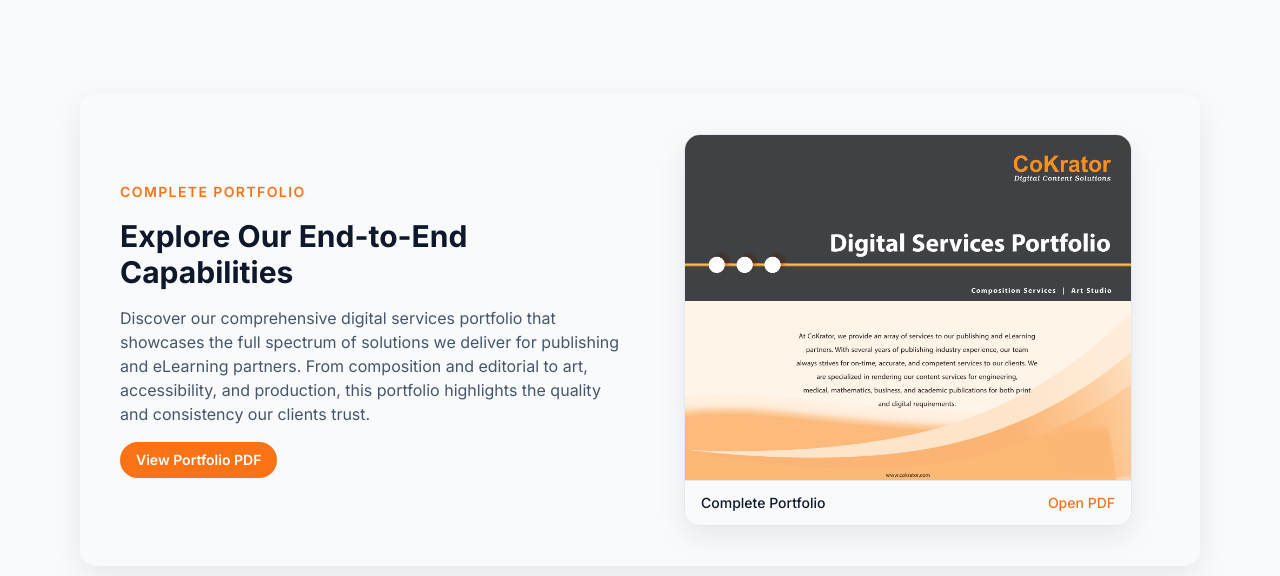
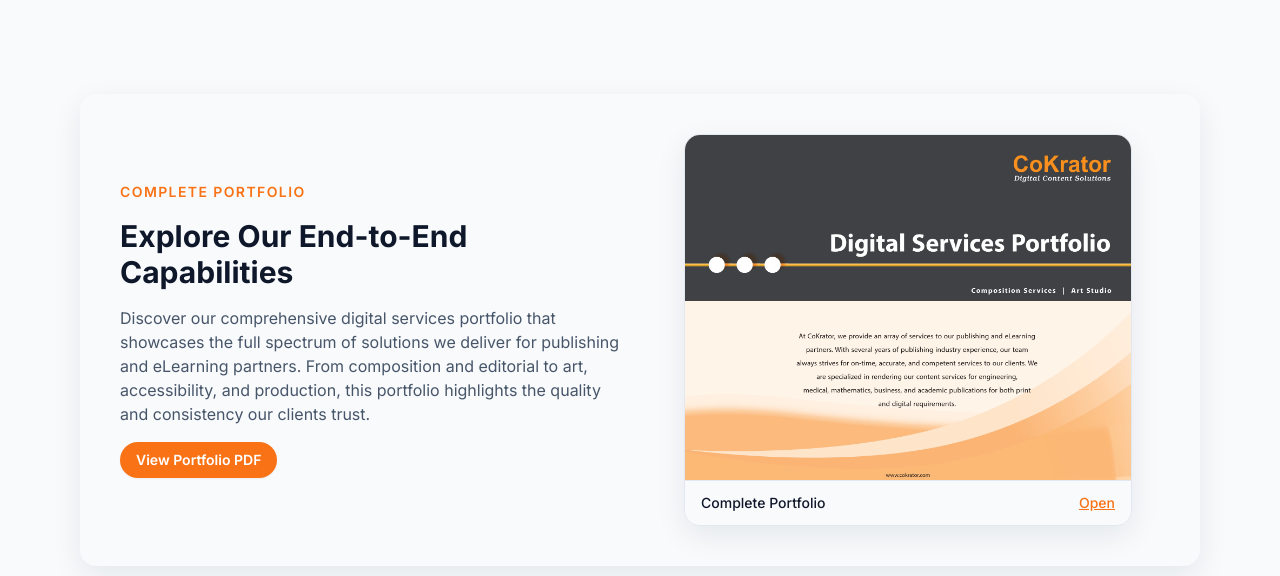
Before and after one commit to Aryaman15/Cokator_Website, a React (Vite) app in the folder client/: page / in a window 1280 px wide. Shown: the part 4340-4916 px from the top of the page. Built offline with nearby package versions, Linux system fonts and the light colour scheme.

Commit message:
Show complete portfolio in modal viewer

```diff
--- a/client/src/components/home/CompletePortfolioSection.tsx
+++ b/client/src/components/home/CompletePortfolioSection.tsx
@@ -1,8 +1,23 @@
+import { useState } from 'react';
 import Button from '../shared/Button';
+import PdfModal from '../shared/PdfModal';
+import { PortfolioItem } from '../../types';
+
+const portfolioItem: PortfolioItem = {
+  id: 'complete-portfolio',
+  title: 'Complete Portfolio',
+  client: 'CoKrator',
+  domain: 'Digital Services',
+  services: ['Composition', 'Editorial', 'Design', 'Accessibility', 'Production'],
+  thumbnail: '/assets/pdfThumbnail/Complete_Portfolio_page-0001.jpg',
+  pages: [],
+  pdfUrl: '/assets/pdf/Complete_Portfolio.pdf',
+};
 
 const CompletePortfolioSection = () => {
-  const portfolioPdf = '/assets/pdf/Complete_Portfolio.pdf';
-  const portfolioThumbnail = '/assets/pdfThumbnail/Complete_Portfolio_page-0001.jpg';
+  const [open, setOpen] = useState(false);
+
+  const handleOpen = () => setOpen(true);
 
   return (
     <section className="py-12">
@@ -15,25 +30,26 @@
             for publishing and eLearning partners. From composition and editorial to art, accessibility, and production,
             this portfolio highlights the quality and consistency our clients trust.
           </p>
-          <Button to={portfolioPdf} className="w-fit">View Portfolio PDF</Button>
+          <Button onClick={handleOpen} className="w-fit">View Portfolio PDF</Button>
         </div>
-        <div className="mx-auto w-full max-w-md overflow-hidden rounded-2xl border border-slate-200 bg-white shadow-card dark:border-slate-700 dark:bg-slate-800">
-          <a href={portfolioPdf} target="_blank" rel="noreferrer" className="block">
-            <img
-              src={portfolioThumbnail}
-              alt="Complete portfolio cover"
-              className="w-full object-cover"
-              loading="lazy"
-            />
-          </a>
+        <button
+          type="button"
+          onClick={handleOpen}
+          className="mx-auto w-full max-w-md overflow-hidden rounded-2xl border border-slate-200 bg-white text-left shadow-card transition hover:-translate-y-1 hover:shadow-lg focus:outline-none focus:ring-2 focus:ring-accent dark:border-slate-700 dark:bg-slate-800"
+        >
+          <img
+            src={portfolioItem.thumbnail}
+            alt="Complete portfolio cover"
+            className="w-full object-cover"
+            loading="lazy"
+          />
           <div className="flex items-center justify-between border-t border-slate-200 bg-slate-50 px-4 py-3 text-sm font-medium text-primary dark:border-slate-700 dark:bg-slate-900 dark:text-white">
             <span>Complete Portfolio</span>
-            <a href={portfolioPdf} target="_blank" rel="noreferrer" className="text-accent hover:underline">
-              Open PDF
-            </a>
+            <span className="text-accent underline">Open</span>
           </div>
-        </div>
+        </button>
       </div>
+      <PdfModal item={portfolioItem} open={open} onClose={() => setOpen(false)} />
     </section>
   );
 };
```
